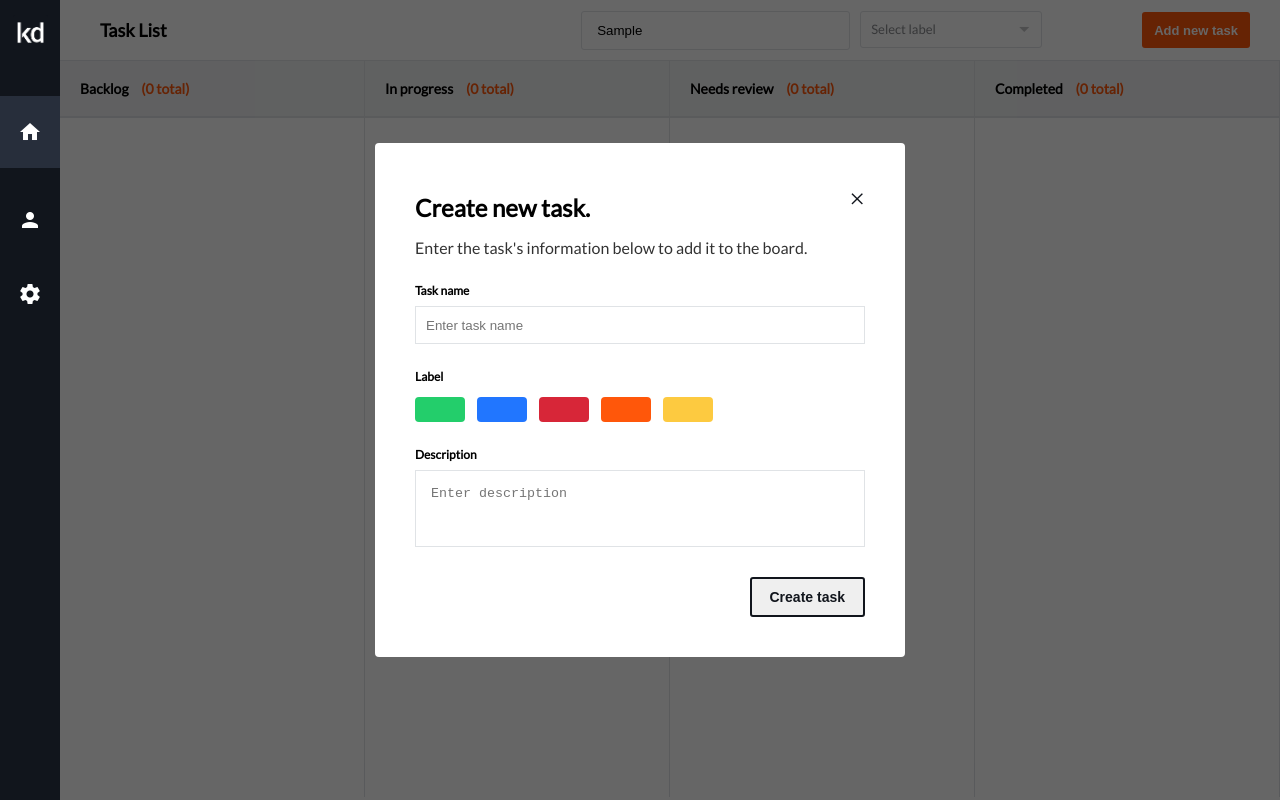
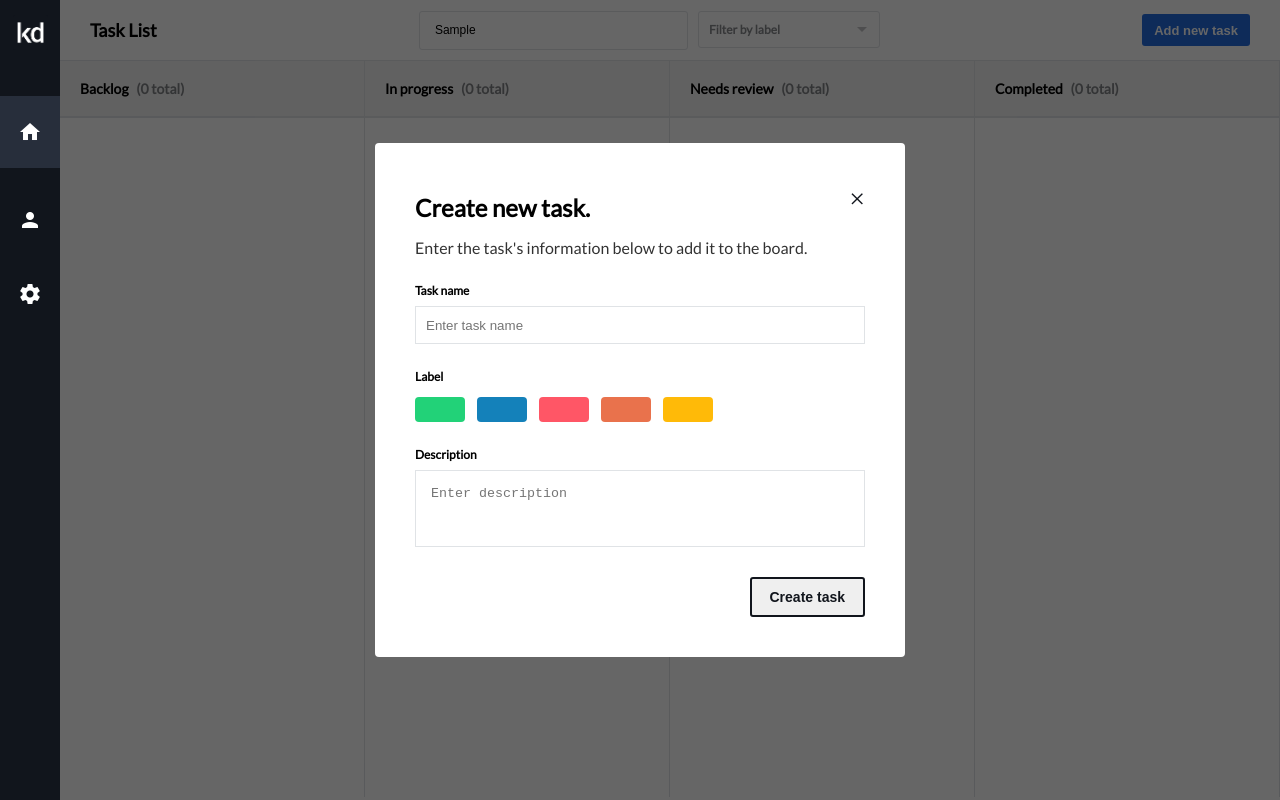
Before and after one commit to kducharme/taskBoard, a website: page index.html in a window 1280 px wide. Both pictures are taken after typing "Sample" into the empty fields and a click on the button "Add new task". Drawn offline with nearby package versions, Linux system fonts and the light colour scheme; no server answers.

Commit message:
filter dropdown working

```diff
--- a/index.html
+++ b/index.html
@@ -10,7 +10,7 @@
 	<link href="https://fonts.googleapis.com/icon?family=Material+Icons|Crimson+Text|Lato" rel="stylesheet">
 
 	<title>Task List</title>
-	<link rel="shortcut icon" type="image/png" href="img/nss.png" />
+	<link rel="shortcut icon" type="iage" href="img/weblogo.png" />
 
 </head>
 
@@ -34,8 +34,8 @@
 			<h2>Task List</h2>
 			<span class='dashboard--header-right'>
 				<span id='filters' class='filters'></span>
+			</span>
 				<button id='addTask'>Add new task</button>
-			</span>
 		</div>
 
 		<div class='content--dash'></div>
--- a/scripts/filterTasks.js
+++ b/scripts/filterTasks.js
@@ -29,7 +29,7 @@ const filterPlaceholder = () => {
     const structure = document.createElement('span');
     const placeholder = document.createElement('p');
     const icon = document.createElement('p');
-    placeholder.textContent = "Select label"
+    placeholder.textContent = "Filter by label"
     icon.innerHTML = `<i class="material-icons dark-icon">arrow_drop_down</i>`
     structure.appendChild(placeholder)
     structure.appendChild(icon)
--- a/styling/dashboard.css
+++ b/styling/dashboard.css
@@ -26,7 +26,7 @@ hr {
     flex-direction: row;
     justify-content: space-between;
     align-items: center;
-    padding: 0px 30px 0 100px;
+    padding: 0px 30px 0 90px;
     border-bottom: 1px solid var(--accentGray);
 }
 
@@ -72,9 +72,10 @@ hr {
 
 .total-tasks {
     margin: 0;
-    padding-left: 10px;
+    padding-left: 5px;
     font-weight: 800;
-    color: var(--accentColor);
+    color: var(--primaryColor);
+    opacity: .5;
 }
 
 .dashboard--header > button {
@@ -86,6 +87,10 @@ hr {
     border: none;
     border-radius: 3px;
     color: white;
+}
+
+.dashboard--header > button:hover {
+    opacity: .8;
 }
 
 .tasks {
@@ -143,7 +148,7 @@ hr {
 }
 
 .indiv-task:hover {
-    box-shadow: 0 2px 14px 0 rgba(0, 0, 0, 0.20);
+    box-shadow: 0 2px 14px 0 rgba(0, 0, 0, 0.10);
 }
 
 .indiv-task > p {
@@ -333,11 +338,11 @@ hr {
     margin-right: 0;
 }
 
-.red { background-color: #D72638; }
-.orange { background-color: #FF570A; }
-.green { background-color: #23CE6B; }
-.blue { background-color: #2176FF; }
-.yellow { background-color: #FDCA40; }
+.red { background-color: #FF5666; }
+.orange { background-color: #E9724C; }
+.green { background-color: #22D278; }
+.blue { background-color: #1481BA; }
+.yellow { background-color: #FFBA08; }
 
 .selected {
     box-shadow: 0 2px 14px 0 rgba(0, 0, 0, 0.20);
--- a/styling/styles.css
+++ b/styling/styles.css
@@ -1,11 +1,9 @@
 :root {
     --primaryColor: #11151c;
-    --accentColor: #FF570A;
-    --backgroundColor: rgb(241, 242, 243);
+    --accentColor: #226CE0;
+    --backgroundColor: rgb(243, 243, 243);
     --accentGray:  rgb(224, 227, 230);
-
-    --chartColor: #29339B;
-    --successColor: #6cc551;
+    --successColor: #2BA84A;
 
     --primaryFont: 'lato';
     --secondaryFont: 'lato';
@@ -15,7 +13,7 @@ h1, h2, h3, h4, h5, a {
     font-family: var(--primaryFont);
 }
 
-button:hover, button:active, button:focus {
+button:hover, button:active, button:focus, input:focus, input:active {
     cursor: pointer;
     -webkit-transition: none;
     -moz-transition: none;
@@ -101,7 +99,6 @@ nav > span > img {
     display: flex;
     justify-content: flex-end;
     align-items: center;
-    width: 80%;
 }
 
 .dashboard--header-right > button {
@@ -121,8 +118,6 @@ nav > span > img {
 
 .dashboard--header-right > .filters {
     display: flex;
-    padding-right: 100px;
-
 }
 
 
--- a/styling/tasks.css
+++ b/styling/tasks.css
@@ -3,9 +3,14 @@
     padding-left: 15px;
     margin-right: 10px;
     height: 35px;
+    font-size: 12px;
     resize: none;
     border: 1px solid var(--accentGray);
     border-radius: 3px;
+}
+
+.filters__search:active, .filters__search:focus {
+    border: 1px solid var(--accentColor);
 }
 
 .filters__dropdown {
@@ -35,14 +40,15 @@
 .filters__dropdown--placeholder > p {
     margin: 0;
     padding-left: 10px;
-    font-size: 13px;
+    font-size: 12px;
     color: var(--primaryColor);
     opacity: .5;
+    font-weight: 600;
 }
 
 .filters__dropdown--click {
     border-radius: 3px 3px 0 0 ;
-    border-color: var(--primaryColor);
+    border-color: var(--accentColor);
 }
 
 .filters__dropdown:hover {
```
